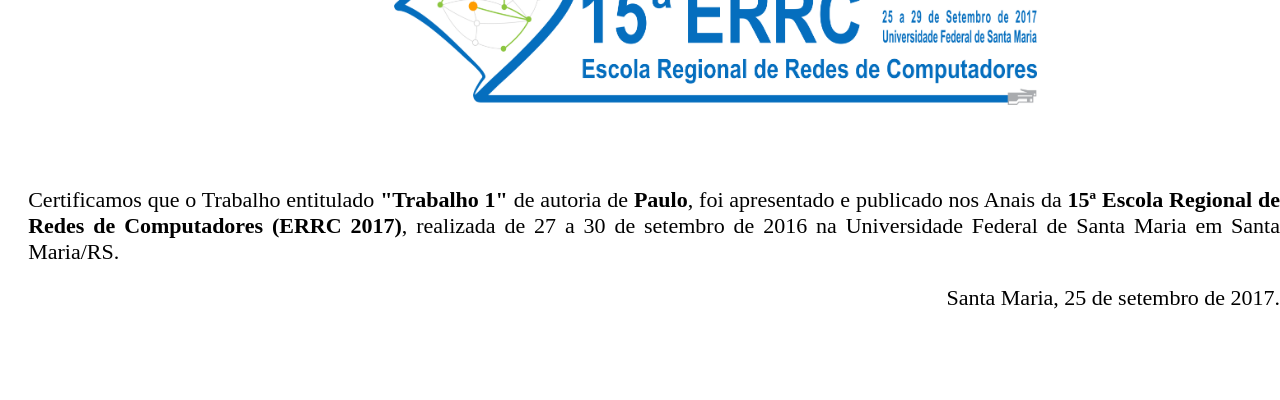
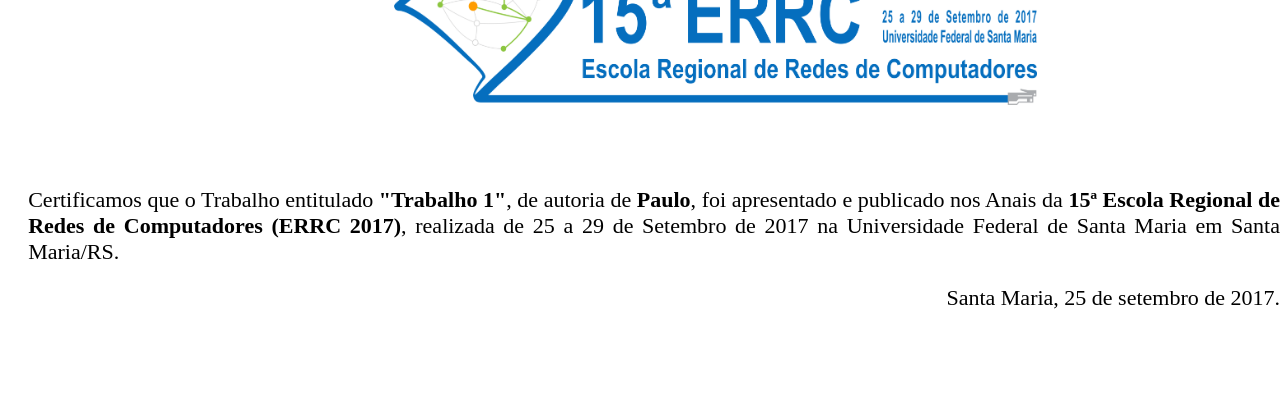
Before and after one commit to pviniciusm/errc2017, a Django app: template certificados/templates/certificados/base_certificado_autor.html in a window 1280 px wide. Shown: the top 400 px of the page. Run offline with Django 3.2, Linux system fonts and the light colour scheme; the template is opened without the code that fills it: values that come from a table or form of the project are taken from there, others are empty; data comes from the database, SQL or seed files in the repository; both versions use the stored data as it was after the commit.

Commit message:
atulizacao do banco

```diff
--- a/certificados/templates/certificados/base_certificado.html
+++ b/certificados/templates/certificados/base_certificado.html
@@ -26,7 +26,7 @@
       <div class="texto" style="position:absolute; margin-left:4%; margin-top:22%; font-size:22px; text-align:justify">
         <div>
           Certificamos que <b>{{part.participante}}</b> participou da <b>15ª Escola Regional de Redes de Computadores (ERRC 2017)</b>,
-          realizada de 27 a 30 de setembro de 2016 na Universidade Federal de Santa Maria
+          realizada de 25 a 29 de Setembro de 2017 na Universidade Federal de Santa Maria
           em Santa Maria/RS, com carga horária de <b>40 horas</b>, na qualidade de <b>{{tipo}}</b>.
         </div>
         <div style="float:right; padding-top:20px">
--- a/certificados/templates/certificados/base_certificado_autor.html
+++ b/certificados/templates/certificados/base_certificado_autor.html
@@ -25,9 +25,9 @@
       <img style="float:right; margin-right:4%; margin-top:40px; height:160px" src="/static/img/logos/errcmain.png" alt="">
       <div class="texto" style="position:absolute; margin-left:4%; margin-top:22%; font-size:22px; text-align:justify">
         <div>
-          Certificamos que o Trabalho entitulado <b>"{{part.trabalho}}"</b> de autoria de <b>{{part.participante}}</b>,
+          Certificamos que o Trabalho entitulado <b>"{{part.trabalho}}"</b>, de autoria de <b>{{part.participante}}</b>,
           foi apresentado e publicado nos Anais da <b>15ª Escola Regional de Redes de Computadores (ERRC 2017)</b>,
-          realizada de 27 a 30 de setembro de 2016 na Universidade Federal de Santa Maria em Santa Maria/RS.
+          realizada de 25 a 29 de Setembro de 2017 na Universidade Federal de Santa Maria em Santa Maria/RS.
         </div>
         <div style="float:right; padding-top:20px">
           Santa Maria, 25 de setembro de 2017.
--- a/certificados/templates/certificados/busca.html
+++ b/certificados/templates/certificados/busca.html
@@ -10,7 +10,7 @@
     </div>
 
     <div class="imagem" style="margin-top:-20px; margin-right:50px; float:right">
-      <img src="/static/img/logos/errcmain.png" alt="">
+      <img src="/static/img/logos/errcmain.png" height="160px" alt="">
     </div>
     <form action="" method="POST" id="cert_form">{% csrf_token %}
         <div style="display:none">
--- a/certificados/views.py
+++ b/certificados/views.py
@@ -54,7 +54,7 @@
 
         response_data = {}
         nome = request.POST.get('nome')
-        certi = Certificado.objects.filter(participante__contains=nome).all()
+        certi = Certificado.objects.filter(participante__contains=nome).order_by('participante')
 
         if certi.__len__ == 0:
             return HttpResponse(
```
Also changed, not shown: certificados/templates/certificados/base_certificado_palestra.html (+4 -4 lines), db.sqlite3, 1 other file.
